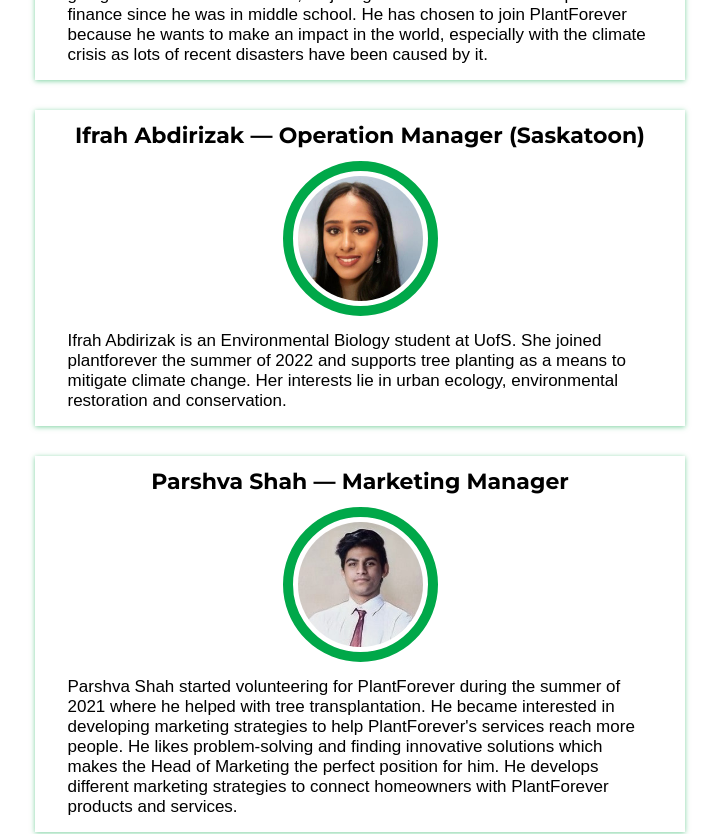
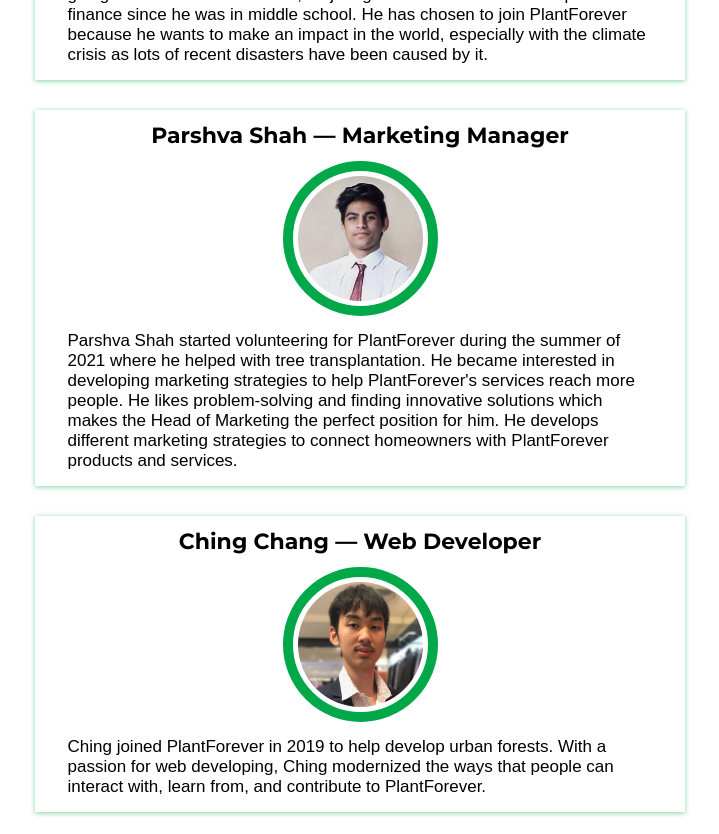
Before and after one commit to cocoliliace/PlantForever, a Vue app: page /meet-our-team in a window 1280 px wide. Shown: the part 1920-2754 px from the top of the page, without its empty margins (280-999 px from the left). Built offline with nearby package versions, Linux system fonts and the light colour scheme.

Commit message:
content: remove ifrah from team page

```diff
--- a/src/views/Team.vue
+++ b/src/views/Team.vue
@@ -69,14 +69,6 @@
             "He has had a passion in finance since he was in middle school. " +
             "He has chosen to join PlantForever because he wants to make an impact in the world, " +
             "especially with the climate crisis as lots of recent disasters have been caused by it."]
-        },
-        {
-          name: "Ifrah Abdirizak",
-          title: "Operation Manager (Saskatoon)",
-          photo: "ifrah",
-          story: ["Ifrah Abdirizak is an Environmental Biology student at UofS. " +
-            "She joined plantforever the summer of 2022 and supports tree planting as a means to mitigate climate change. " +
-            "Her interests lie in urban ecology, environmental restoration and conservation."]
         },
         {
           name: "Parshva Shah",
```
Also changed, not shown: src/assets/team/ifrah.jpg (deleted).
